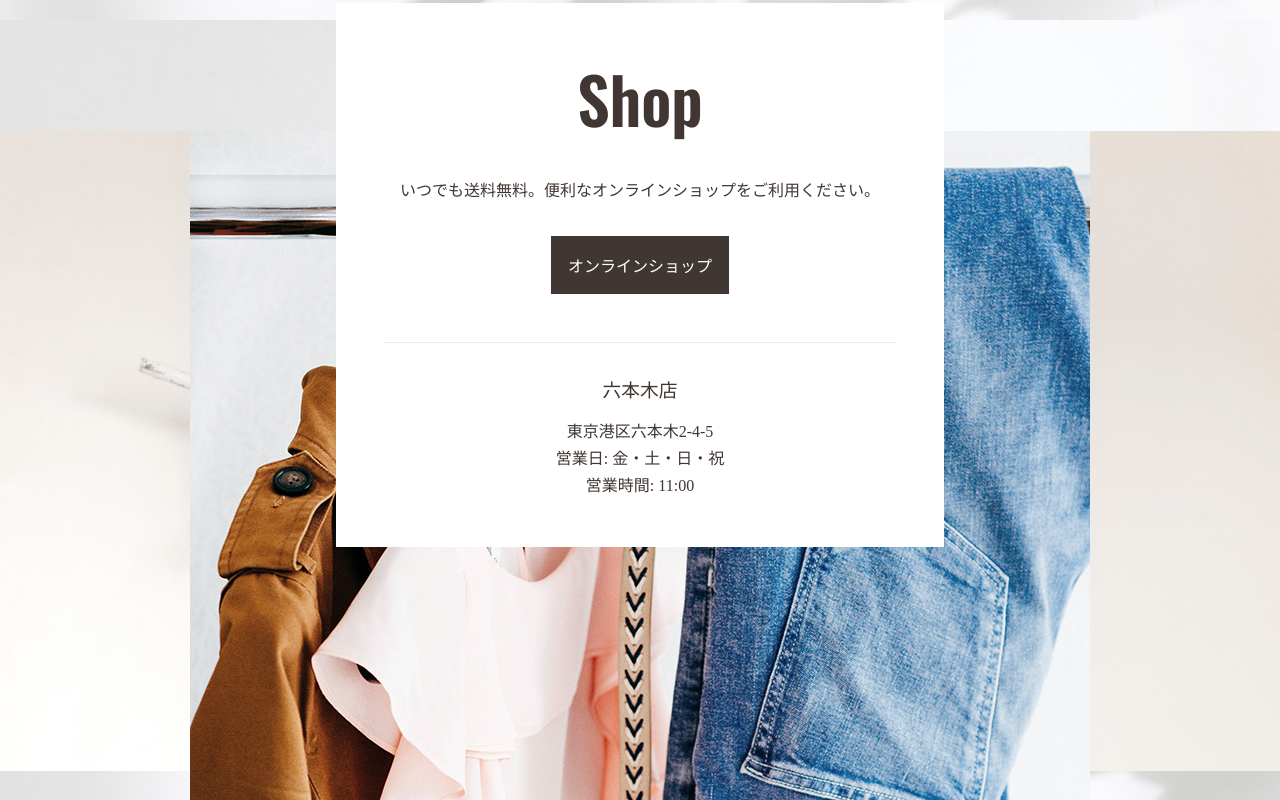
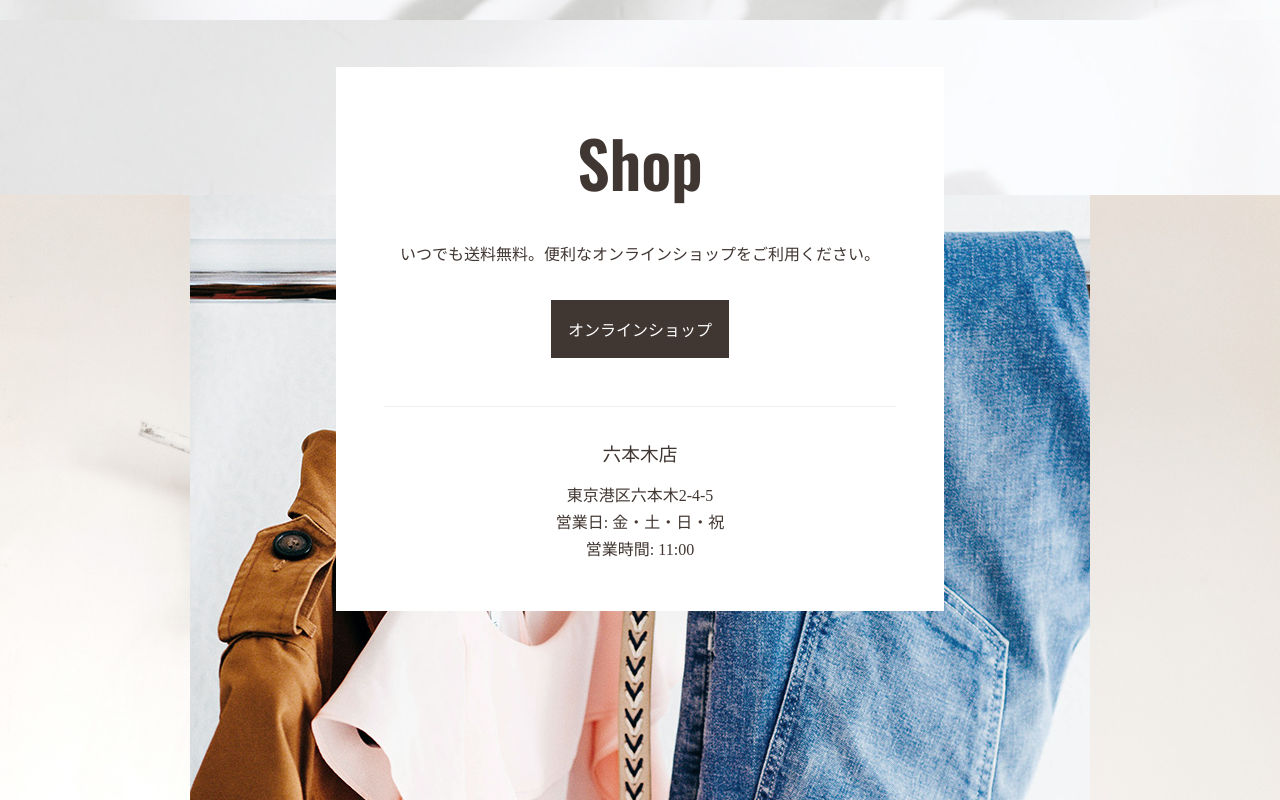
Before and after one commit to tatsu-narita/apparel, a plain HTML site: page index.html in a window 1280 px wide. Shown: the part 2860-3660 px from the top of the page. Drawn offline with nearby package versions, Linux system fonts and the light colour scheme; some packages are replaced by stand-ins of ours.

Commit message:
update: css
DESKTOP SIZE/shop追加

```diff
--- a/css/style.css
+++ b/css/style.css
@@ -298,5 +298,9 @@ DESKTOP SIZE
         box-shadow: 0 0 1rem rgba(0, 0, 0, .4);
         transition: .4s;
     }
-
+/* SHOP */
+.shop {
+    margin-top: 20rem;
+    height: 50rem;
 }
+}
```
